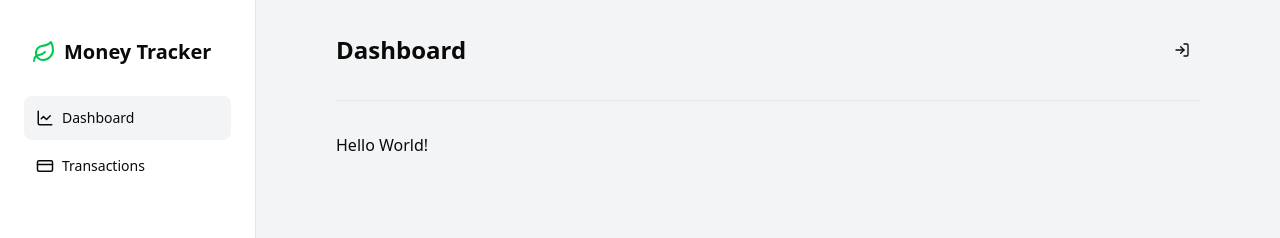
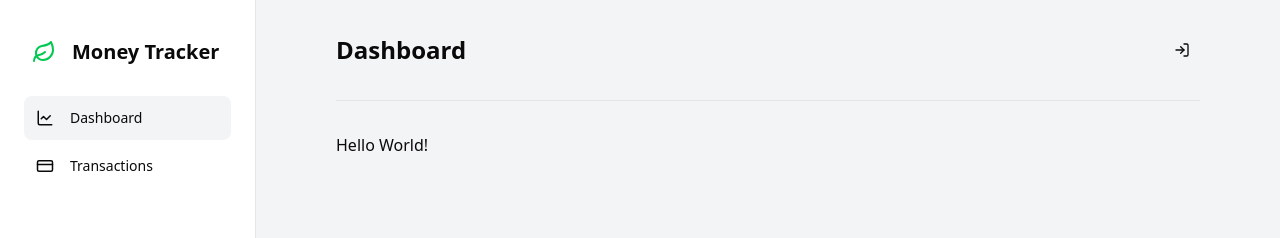
Before and after one commit to uraaaa24/money-tracker, a Next.js app: page / in a window 1280 px wide. Shown: the top 238 px of the page. Built offline with nearby package versions, Linux system fonts and the light colour scheme; no server answers.

Commit message:
feat: サイドバーコンポーネントを新規作成し、レイアウトに統合

```diff
--- a/src/app/layout.tsx
+++ b/src/app/layout.tsx
@@ -3,7 +3,7 @@ import {
 } from '@clerk/nextjs'
 import { Geist, Geist_Mono } from 'next/font/google'
 
-import Sidebar from '@/components/sidebar'
+import Sidebar from '@/components/layouts/sidebar'
 
 import type { Metadata } from 'next'
 import '../styles/globals.css'
--- a/src/components/sidebar/index.tsx
+++ b/src/components/layouts/sidebar/index.tsx
@@ -14,7 +14,7 @@ const Sidebar = () => {
   return (
     <aside className="h-screen w-64 border-r bg-white px-6 py-8">
       <div className="flex items-center justify-between mb-6 h-10 px-2">
-        <div className="text-xl font-bold leading-none flex items-center gap-2">
+        <div className="text-xl font-bold leading-none flex items-center gap-4">
           <Leaf className="h-6 w-6 text-green-500" />
           Money Tracker
         </div>
@@ -26,7 +26,7 @@ const Sidebar = () => {
             key={item.href}
             href={item.href}
             className={cn(
-              'flex w-full items-center gap-2 p-3 rounded-md hover:bg-gray-100 text-sm font-medium',
+              'flex w-full items-center gap-4 p-3 rounded-md hover:bg-gray-100 text-sm font-medium',
               isActive(item.href) && 'bg-gray-100',
             )}
           >
```
